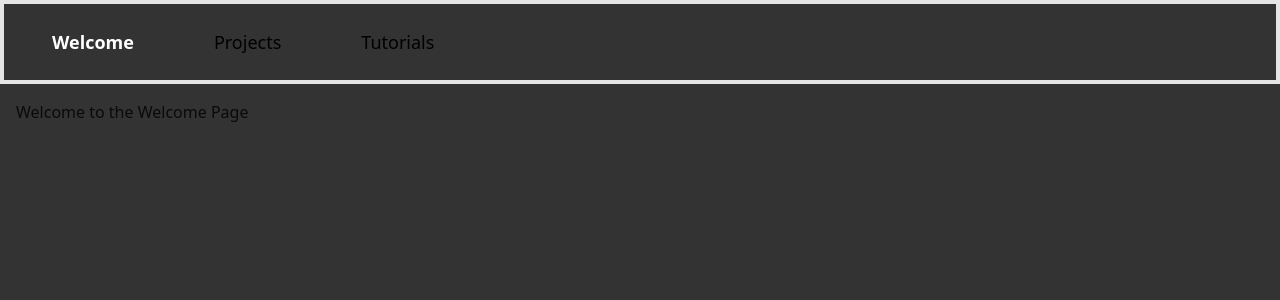
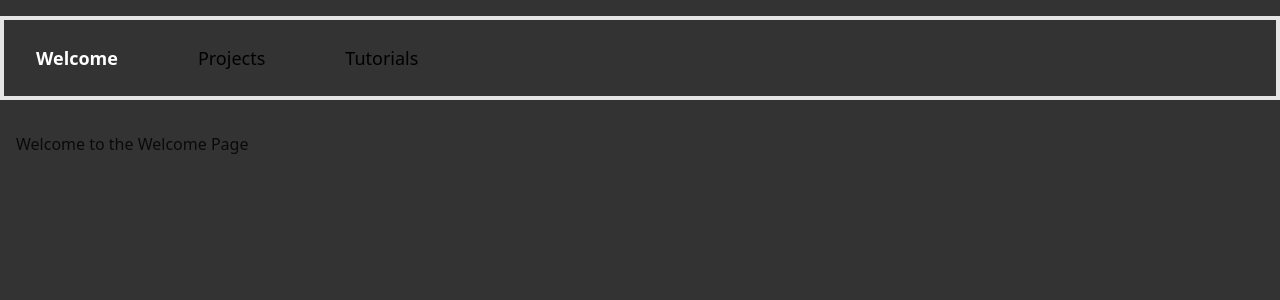
Before and after one commit to Yokosumi/sc007-main-page, a React (Vite) app: page /welcome in a window 1280 px wide. Shown: the top 300 px of the page. Built offline with nearby package versions, Linux system fonts and the light colour scheme.

Commit message:
Update Nav and ErrorPage components

```diff
--- a/src/components/Nav.tsx
+++ b/src/components/Nav.tsx
@@ -19,7 +19,7 @@ export const Nav = () => {
 
     return (
         <>
-            <ul className="border-3 flex gap-4 border-4  p-4">
+            <ul className="border-3 my-4 flex gap-4  border-4 py-4">
                 {routes.map((route) => (
                     <Button variant={'link'} size={'lg'}>
                         <NavLink
--- a/src/pages/ErrorPage.tsx
+++ b/src/pages/ErrorPage.tsx
@@ -1,7 +1,14 @@
+import { NavLink } from 'react-router-dom'
+
 export const ErrorPage = () => {
     return (
         <>
-            <p>404: no page found</p>
+            <div className="p-12 text-6xl">
+                <p>
+                    404: page not found - return to{' '}
+                    <NavLink to="/">Welcome Page </NavLink>
+                </p>
+            </div>
         </>
     )
 }
```
